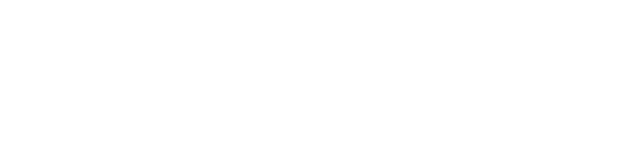
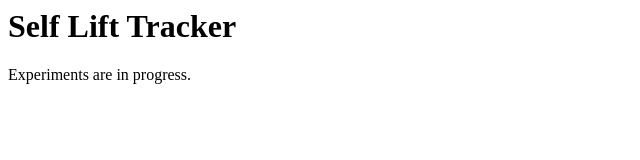
Before and after one commit to HallM/selflifttracker, a plain HTML site: page index.html in a window 1280 px wide. Shown: the whole page, without its empty margins (0-640 px from the left). Drawn offline with Linux system fonts and the light colour scheme.

Commit message:
Add experiment text to index

```diff
--- a/index.html
+++ b/index.html
@@ -1,2 +1,9 @@
 <html>
+    <head>
+        <title>Self Lift Tracker</title>
+    </head>
+    <body>
+        <h1>Self Lift Tracker</h1>
+        <p>Experiments are in progress.</p>
+    </body>
 </html>
```
